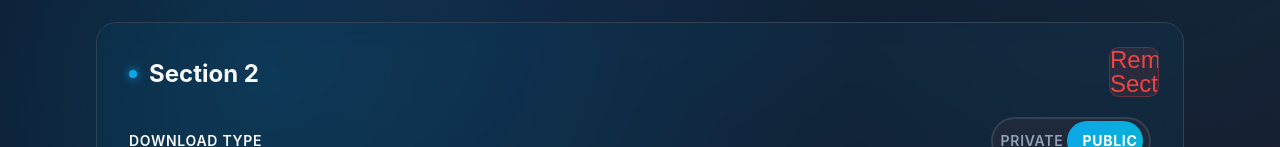
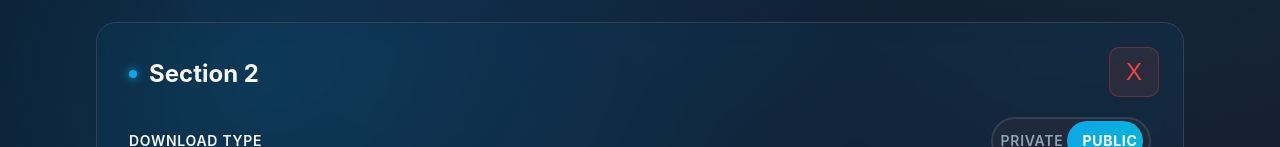
Before and after one commit to yzRobo/universal-video-downloader, a website: page index.html in a window 1280 px wide. Both pictures are taken after typing "Sample" into the empty fields and a click on the button "+ Add Another Section". Shown: the part 906-1053 px from the top of the page. Drawn offline with Linux system fonts and the light colour scheme; no server answers.

Commit message:
Update index.html
Changed Remove Section to just an "X" for cleaner look.

```diff
--- a/index.html
+++ b/index.html
@@ -17,7 +17,7 @@
             <div id="sections-container">
                 <!-- Template Section (will be cloned) -->
                 <div class="download-section is-public">
-                    <button type="button" class="remove-section-btn" style="display: none;">Remove Section</button>
+                    <button type="button" class="remove-section-btn" style="display: none;">X</button>
                     <h3 class="section-title">Section 1</h3>
 
                     <!-- Download Type Toggle -->
```
